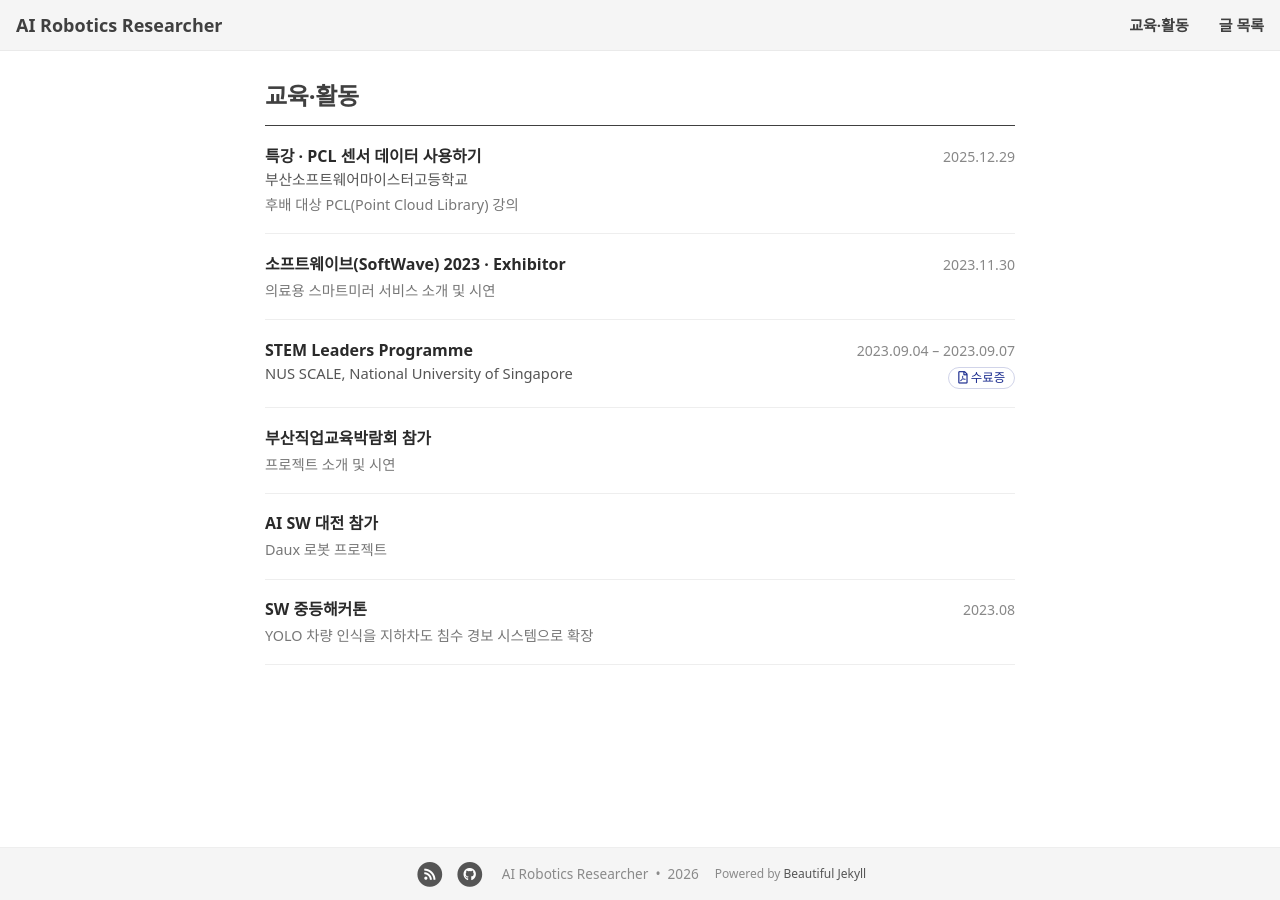
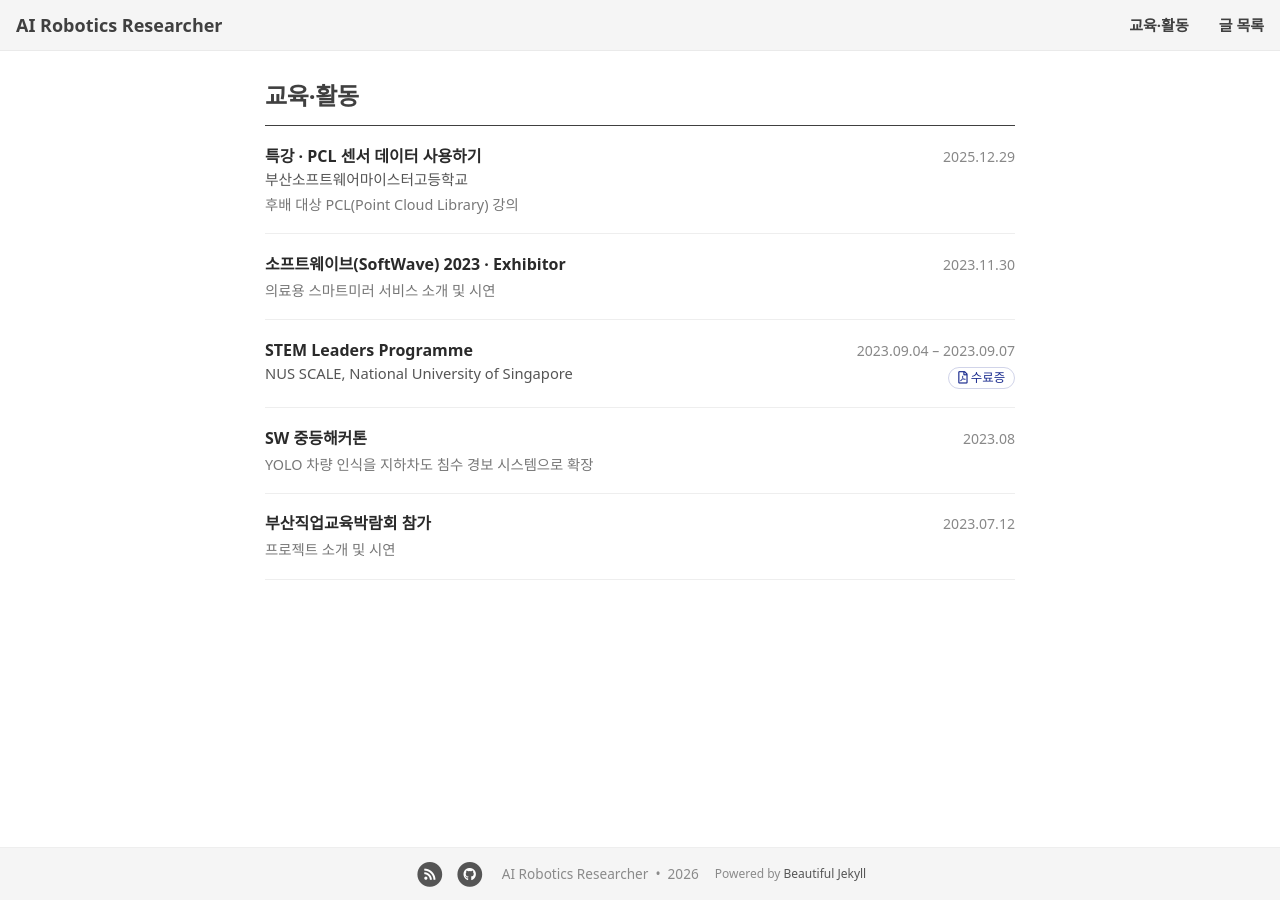
Before and after one commit to chanyee725/chanyee725, a Jekyll site: the page built from activities.html, in a window 1280 px wide. Built offline with Jekyll 4.4.1, drawn with Linux system fonts in a browser that asks for light colours; nearby versions of some CDN libraries; some web fonts are replaced.

Commit message:
docs: date the job fair, drop AI SW expo
Co-Authored-By: Claude Opus 5.5 (1M context) <noreply@anthropic.com>

```diff
--- a/_data/profile.yml
+++ b/_data/profile.yml
@@ -28,15 +28,12 @@ activities:
     org: NUS SCALE, National University of Singapore
     period: 2023.09.04 – 2023.09.07
     file: /assets/files/nus-stem-leaders.pdf
-  - title: 부산직업교육박람회 참가
-    note: 프로젝트 소개 및 시연
-    period:
-  - title: AI SW 대전 참가
-    note: Daux 로봇 프로젝트
-    period:
   - title: SW 중등해커톤
     note: YOLO 차량 인식을 지하차도 침수 경보 시스템으로 확장
     period: 2023.08
+  - title: 부산직업교육박람회 참가
+    note: 프로젝트 소개 및 시연
+    period: 2023.07.12
 
 # awards: title(대회), prize(상), org(주최), date(연월, 없으면 생략)
 # certifications: title(자격증), org(발급 기관), date(취득 연월)
```
